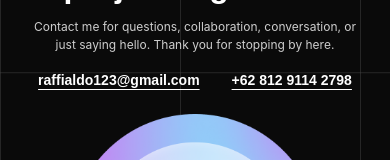
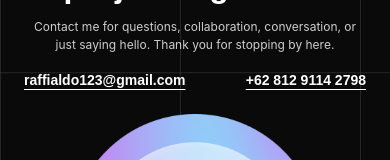
Before and after one commit to shidqirifat/aldo-personal-web, a Next.js app: page / in a window 390 px wide. Shown: the part 3116-3276 px from the top of the page. Built offline with nearby package versions, Linux system fonts and the light colour scheme.

Commit message:
fix: minor bugs

```diff
--- a/components/ContactUs.js
+++ b/components/ContactUs.js
@@ -24,14 +24,14 @@ export default function ContactUs() {
     <div id="contacts" className="background-pattern">
       <div className="mt-8 md:mt-14 lg:pt-[120px] pb-6 lg:pb-20 max-w-7xl mx-6 xl:mx-auto">
         <div className="flex flex-col lg:flex-row gap-6 md:gap-20 lg:gap-[178px] items-center lg:items-end justify-between">
-          <div className="text-center md:text-left">
+          <div className="text-center md:text-left w-full">
             <h1 className="font-semibold text-[32px] md:text-[80px] leading-[48px] md:leading-[120px] text-white-primary">
               {content.start} <br /> {content.together}
             </h1>
             <Paragraph className="text-white-secondary mt-2 md:mt-6 mb-4 md:mb-10 md:w-[80%] lg:w-full">
               {content.collaborate}
             </Paragraph>
-            <div className="flex lg:flex-col xl:flex-row justify-center md:justify-normal gap-8 lg:gap-4 xl:gap-10">
+            <div className="flex lg:flex-col xl:flex-row justify-between lg:justify-normal gap-8 lg:gap-4 xl:gap-10">
               {CONTACTS.map((contact) => (
                 <ContactAnchor
                   key={contact.link}
--- a/pages/_app.js
+++ b/pages/_app.js
@@ -10,9 +10,9 @@ export default function App({ Component, pageProps }) {
         <title>Raffialdo Bayu - Personal Website</title>
         <link
           rel="icon"
-          type="image/svg"
+          type="image/png"
           sizes="32x32"
-          href="/favicon.svg"
+          href="/favicon.png"
         ></link>
       </Head>
       <Provider store={store}>
```
Also changed, not shown: public/favicon.png (added), public/favicon.svg (deleted).
